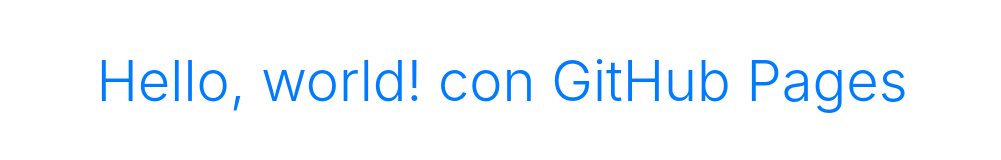
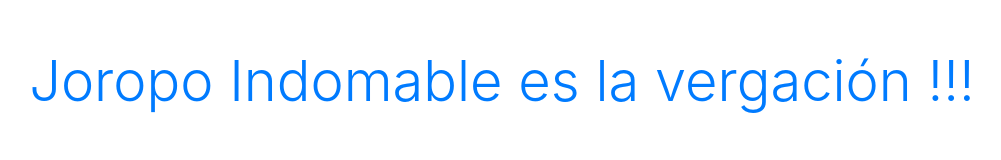
Before and after one commit to Diego0111/Diego0111.github.io, a plain HTML site: page index.html in a window 1280 px wide. Shown: the whole page, without its empty margins (138-1139 px from the left). Drawn offline with nearby package versions, Linux system fonts and the light colour scheme.

Commit message:
bromita de joropoindomable

```diff
--- a/index.html
+++ b/index.html
@@ -11,7 +11,7 @@
     <title>Hello, world!</title>
   </head>
   <body>
-    <h1 class="text-center mt-5 display-4 text-primary">Hello, world! con GitHub Pages</h1>
+    <h1 class="text-center mt-5 display-4 text-primary">Joropo Indomable es la vergación !!!</h1>
 
     <!-- Optional JavaScript -->
     <!-- jQuery first, then Popper.js, then Bootstrap JS -->
```
